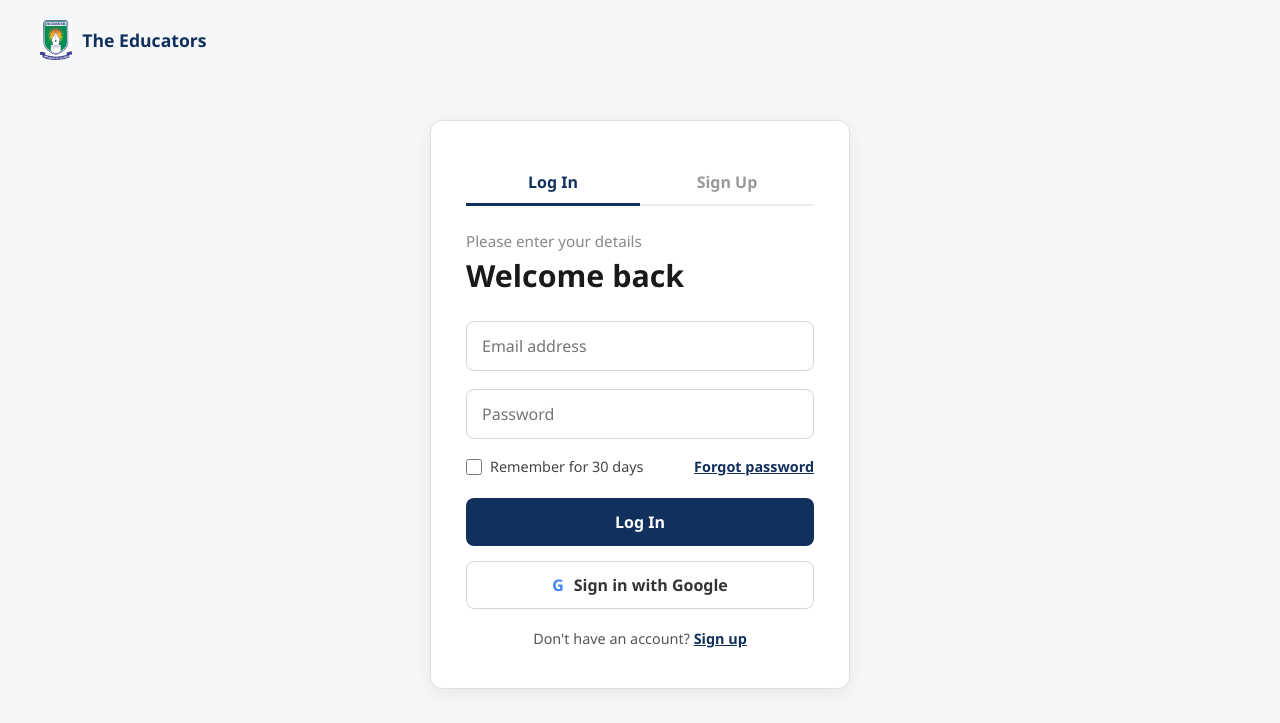
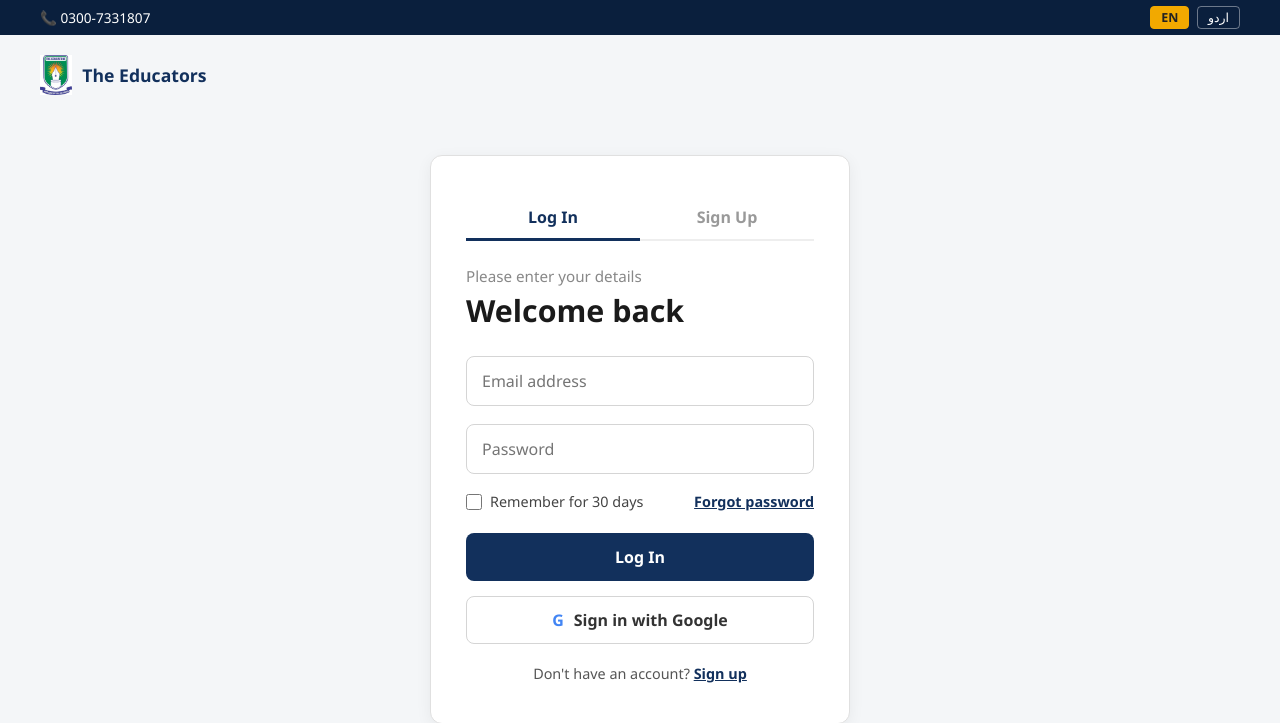
Before and after one commit to nomanai4655-sky/school-website-2, a Flask app: page /login in a window 1280 px wide. Shown: the top 723 px of the page. Run offline with Flask 3, Linux system fonts and the light colour scheme.

Commit message:
Update auth_base.html

```diff
--- a/templates/auth_base.html
+++ b/templates/auth_base.html
@@ -7,6 +7,14 @@
 <link rel="stylesheet" href="{{ url_for('static', filename='css/style.css') }}">
 </head>
 <body class="auth-page-wrapper">
+
+<div class="top-bar">
+    <span>📞 0300-7331807</span>
+    <span class="lang-toggle">
+        <button id="lang-en-btn" onclick="setLanguage('en')">EN</button>
+        <button id="lang-ur-btn" onclick="setLanguage('ur')">اردو</button>
+    </span>
+</div>
 
 <div class="auth-topbar">
     <a href="{{ url_for('home') }}" class="auth-logo-link">
@@ -29,5 +37,7 @@
     {% block content %}{% endblock %}
 </div>
 
+<script src="{{ url_for('static', filename='js/language.js') }}"></script>
+
 </body>
 </html>
```
